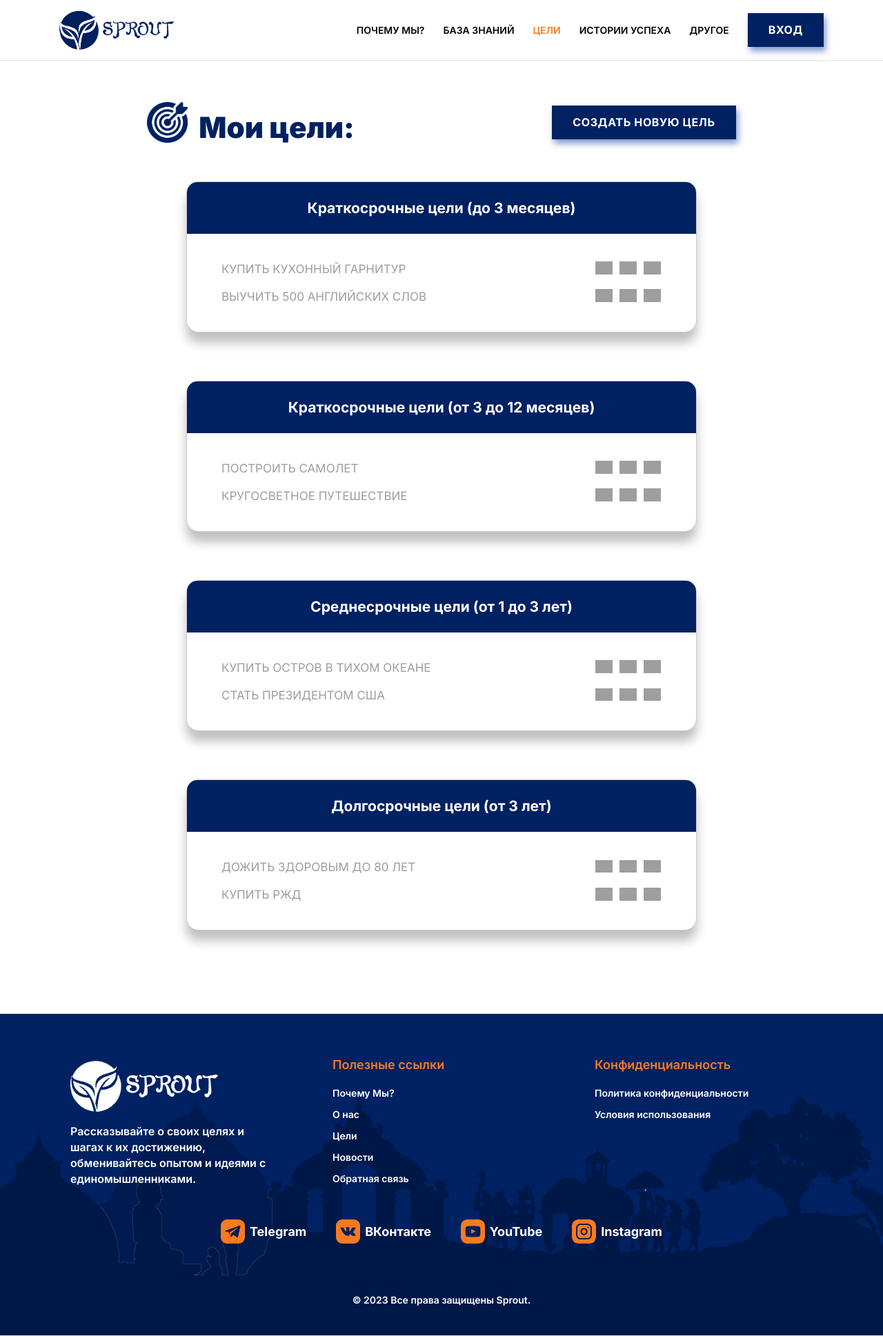
After one commit to Viktor1732/ACHIEVING_GOALS, a Django app: page /goals/my_goals/ in a window 1280 px wide. The commit adds this page. Shown: the whole page at 69% size. Run offline with Django 4.2, Linux system fonts and the light colour scheme; parts of the project's set-up code (start-up, migrations or seed data) failed here and were passed over; grey boxes are pictures that could not be loaded.

Commit message:
Сделал пример страницы работы с целями.

```diff
--- a/goals/goal_setting/static/goal_setting/css/goal-styles.css
+++ b/goals/goal_setting/static/goal_setting/css/goal-styles.css
@@ -347,3 +347,88 @@
     margin-bottom: 70px;
     margin-top: -20px;
 }
+
+
+/* goals-menu */
+.goal-list-wrap {
+    margin-bottom: 120px;
+}
+
+.goal-card-header {
+    margin-top: 20px;
+    display: flex;
+    justify-content: space-around;
+    align-items: center;
+}
+
+.goal-list-card {
+    padding: 0;
+    margin: 0 200px 70px 200px;
+    display: flex;
+    flex-direction: column;
+    align-items: center;
+    height: 100%;
+    border-radius: 18px;
+    background-color: #FFFFFF;
+    box-shadow: 0px 15px 15px 0px #00000040;
+    border: 1px solid #CCCCCC;
+
+}
+
+.goal-list-header {
+    background-color: #002162;
+    padding: 25px 25px;
+    text-align: center;
+    color: white;
+    font-size: 21px;
+    font-weight: 700;
+    border-radius: 15px 15px 0px 0px;
+    display: flex;
+    justify-content: center;
+    align-items: center;
+    flex-direction: column;
+    width: 100%;
+    height: 100%;
+}
+
+.goal-list-content {
+    display: flex;
+    flex-direction: column;
+    row-gap: 18px;
+    padding: 40px 50px;
+    width: 100%;
+}
+
+.goal-list-item {
+    display: flex;
+}
+
+.goal-content-link {
+    flex: 0 0 80%;
+    color: #9D9D9D!important;
+    text-transform: uppercase;
+    font-size: 17px;
+    line-height: 1.3;
+}
+
+.goal-list-icons {
+    display: flex;
+    flex: 0 0 20%;
+    align-items: center;
+    justify-content: center;
+    margin-left: 10px;
+    width: 100%;
+}
+
+.goal-list-icon {
+    margin-left: 10px;
+}
+
+.goal-icon-link {
+
+}
+
+.icon-link-img {
+    height: auto;
+    max-width: 25px;
+}
--- /dev/null
+++ b/goals/goal_setting/templates/goal_setting/goals-menu.html
@@ -0,0 +1,240 @@
+{% extends 'goal_setting/base.html' %}
+{% load static %}
+
+{% block content %}
+
+<!-- goals-menu -->
+<section class="my-goals">
+    <div class="container">
+        <div class="goal-card-header ">
+            <div class="goal-marking">
+                <div class="goal-wrap-img">
+                    <img src="{% static 'goal_setting/images/icons/goal.png' %}" class="goal-img">
+                </div>
+                <div class="row-title">
+                    <h1 class="goals-title">Мои цели:</h1>
+                </div>
+            </div>
+            <a href="#" class="btn btn-blue">Создать новую цель</a>
+        </div>
+
+        <div class="goal-list-wrap">
+            <!-- Краткосрочные -->
+            <div class="goal-list-card">
+                <div class="goal-list-header">
+                    Краткосрочные цели (до 3 месяцев)
+                </div>
+                <ul class="goal-list-content">
+                    <li class="goal-list-item">
+                        <a href="#" class="goal-content-link">
+                            Купить кухонный гарнитур
+                        </a>
+                        <ul class="goal-list-icons">
+                            <li class="goal-list-icon">
+                                <a href="#" class="goal-icon-link">
+                                    <img class="icon-link-img" src="{% static 'goal_setting/images/icons/delete.png' %}">
+                                </a>
+                            </li>
+                            <li class="goal-list-icon">
+                                <a href="#" class="goal-icon-link">
+                                    <img class="icon-link-img" src="{% static 'goal_setting/images/icons/edit.png' %}">
+                                </a>
+                            </li>
+                            <li class="goal-list-icon">
+                                <a href="#" class="goal-icon-link">
+                                    <img class="icon-link-img" src="{% static 'goal_setting/images/icons/done.png' %}">
+                                </a>
+                            </li>
+                        </ul>
+                    </li>
+                    <li class="goal-list-item">
+                        <a href="#" class="goal-content-link">
+                            Выучить 500 английских слов
+                        </a>
+                        <ul class="goal-list-icons">
+                            <li class="goal-list-icon">
+                                <a href="#" class="goal-icon-link">
+                                    <img class="icon-link-img" src="{% static 'goal_setting/images/icons/delete.png' %}">
+                                </a>
+                            </li>
+                            <li class="goal-list-icon">
+                                <a href="#" class="goal-icon-link">
+                                    <img class="icon-link-img" src="{% static 'goal_setting/images/icons/edit.png' %}">
+                                </a>
+                            </li>
+                            <li class="goal-list-icon">
+                                <a href="#" class="goal-icon-link">
+                                    <img class="icon-link-img" src="{% static 'goal_setting/images/icons/done.png' %}">
+                                </a>
+                            </li>
+                        </ul>
+                    </li>
+                </ul>
+            </div>
+
+            <!-- Краткосрочные 3-12 месяцев -->
+            <div class="goal-list-card">
+                <div class="goal-list-header">
+                    Краткосрочные цели (от 3 до 12 месяцев)
+                </div>
+                <ul class="goal-list-content">
+                    <li class="goal-list-item">
+                        <a href="#" class="goal-content-link">
+                            Построить самолет
+                        </a>
+                        <ul class="goal-list-icons">
+                            <li class="goal-list-icon">
+                                <a href="#" class="goal-icon-link">
+                                    <img class="icon-link-img" src="{% static 'goal_setting/images/icons/delete.png' %}">
+                                </a>
+                            </li>
+                            <li class="goal-list-icon">
+                                <a href="#" class="goal-icon-link">
+                                    <img class="icon-link-img" src="{% static 'goal_setting/images/icons/edit.png' %}">
+                                </a>
+                            </li>
+                            <li class="goal-list-icon">
+                                <a href="#" class="goal-icon-link">
+                                    <img class="icon-link-img" src="{% static 'goal_setting/images/icons/done.png' %}">
+                                </a>
+                            </li>
+                        </ul>
+                    </li>
+                    <li class="goal-list-item">
+                        <a href="#" class="goal-content-link">
+                            Кругосветное путешествие
+                        </a>
+                        <ul class="goal-list-icons">
+                            <li class="goal-list-icon">
+                                <a href="#" class="goal-icon-link">
+                                    <img class="icon-link-img" src="{% static 'goal_setting/images/icons/delete.png' %}">
+                                </a>
+                            </li>
+                            <li class="goal-list-icon">
+                                <a href="#" class="goal-icon-link">
+                                    <img class="icon-link-img" src="{% static 'goal_setting/images/icons/edit.png' %}">
+                                </a>
+                            </li>
+                            <li class="goal-list-icon">
+                                <a href="#" class="goal-icon-link">
+                                    <img class="icon-link-img" src="{% static 'goal_setting/images/icons/done.png' %}">
+                                </a>
+                            </li>
+                        </ul>
+                    </li>
+                </ul>
+            </div>
+
+            <!-- Среднесрочные -->
+            <div class="goal-list-card">
+                <div class="goal-list-header">
+                    Среднесрочные цели (от 1 до 3 лет)
+                </div>
+                <ul class="goal-list-content">
+                    <li class="goal-list-item">
+                        <a href="#" class="goal-content-link">
+                            Купить остров в Тихом океане
+                        </a>
+                        <ul class="goal-list-icons">
+                            <li class="goal-list-icon">
+                                <a href="#" class="goal-icon-link">
+                                    <img class="icon-link-img" src="{% static 'goal_setting/images/icons/delete.png' %}">
+                                </a>
+                            </li>
+                            <li class="goal-list-icon">
+                                <a href="#" class="goal-icon-link">
+                                    <img class="icon-link-img" src="{% static 'goal_setting/images/icons/edit.png' %}">
+                                </a>
+                            </li>
+                            <li class="goal-list-icon">
+                                <a href="#" class="goal-icon-link">
+                                    <img class="icon-link-img" src="{% static 'goal_setting/images/icons/done.png' %}">
+                                </a>
+                            </li>
+                        </ul>
+                    </li>
+                    <li class="goal-list-item">
+                        <a href="#" class="goal-content-link">
+                            Стать президентом США
+                        </a>
+                        <ul class="goal-list-icons">
+                            <li class="goal-list-icon">
+                                <a href="#" class="goal-icon-link">
+                                    <img class="icon-link-img" src="{% static 'goal_setting/images/icons/delete.png' %}">
+                                </a>
+                            </li>
+                            <li class="goal-list-icon">
+                                <a href="#" class="goal-icon-link">
+                                    <img class="icon-link-img" src="{% static 'goal_setting/images/icons/edit.png' %}">
+                                </a>
+                            </li>
+                            <li class="goal-list-icon">
+                                <a href="#" class="goal-icon-link">
+                                    <img class="icon-link-img" src="{% static 'goal_setting/images/icons/done.png' %}">
+                                </a>
+                            </li>
+                        </ul>
+                    </li>
+                </ul>
+            </div>
+
+            <!-- Краткосрочные -->
+            <div class="goal-list-card">
+                <div class="goal-list-header">
+                    Долгосрочные цели (от 3 лет)
+                </div>
+                <ul class="goal-list-content">
+                    <li class="goal-list-item">
+                        <a href="#" class="goal-content-link">
+                            Дожить здоровым до 80 лет
+                        </a>
+                        <ul class="goal-list-icons">
+                            <li class="goal-list-icon">
+                                <a href="#" class="goal-icon-link">
+                                    <img class="icon-link-img" src="{% static 'goal_setting/images/icons/delete.png' %}">
+                                </a>
+                            </li>
+                            <li class="goal-list-icon">
+                                <a href="#" class="goal-icon-link">
+                                    <img class="icon-link-img" src="{% static 'goal_setting/images/icons/edit.png' %}">
+                                </a>
+                            </li>
+                            <li class="goal-list-icon">
+                                <a href="#" class="goal-icon-link">
+                                    <img class="icon-link-img" src="{% static 'goal_setting/images/icons/done.png' %}">
+                                </a>
+                            </li>
+                        </ul>
+                    </li>
+                    <li class="goal-list-item">
+                        <a href="#" class="goal-content-link">
+                            Купить РЖД
+                        </a>
+                        <ul class="goal-list-icons">
+                            <li class="goal-list-icon">
+                                <a href="#" class="goal-icon-link">
+                                    <img class="icon-link-img" src="{% static 'goal_setting/images/icons/delete.png' %}">
+                                </a>
+                            </li>
+                            <li class="goal-list-icon">
+                                <a href="#" class="goal-icon-link">
+                                    <img class="icon-link-img" src="{% static 'goal_setting/images/icons/edit.png' %}">
+                                </a>
+                            </li>
+                            <li class="goal-list-icon">
+                                <a href="#" class="goal-icon-link">
+                                    <img class="icon-link-img" src="{% static 'goal_setting/images/icons/done.png' %}">
+                                </a>
+                            </li>
+                        </ul>
+                    </li>
+                </ul>
+            </div>
+        </div>
+    </div>
+</section>
+
+{% endblock content %}
+
+{% block join-banner %}
+{% endblock join-banner %}
--- a/goals/goal_setting/templates/goal_setting/goals.html
+++ b/goals/goal_setting/templates/goal_setting/goals.html
@@ -20,7 +20,7 @@
                             </div>
                             <h6 class="goals-marking-title">Цели</h6>
                         </div>
-                        <a class="goal-more" href="#">Показать больше ></a>
+                        <a class="goal-more" href="{% url 'my_goals' %}">Показать больше ></a>
                     </div>
                     <div class="goal-body">
                         <ul class="goal-list">
--- a/goals/goal_setting/urls.py
+++ b/goals/goal_setting/urls.py
@@ -9,6 +9,7 @@ urlpatterns = [
     path('points_how_it_work/', points_info, name='points_info'),
     path('leaders/', show_leaders, name='leaders'),
     path('goals/', CreateGoals.as_view(), name='goals'),
+    path('goals/my_goals/', GoalsMenu.as_view(), name='my_goals'),
     path('news/', ListNews.as_view(), name='news'),
     path('news/<slug:news_slug>/', ShowNews.as_view(), name='news'),
     path('about/', about_us, name='about'),
--- a/goals/goal_setting/views.py
+++ b/goals/goal_setting/views.py
@@ -46,6 +46,17 @@ class CreateGoals(DataMixin, CreateView):
 
     def get_queryset(self):
         return News.objects.filter(is_published=True)
+
+
+class GoalsMenu(DataMixin, ListView):
+    model = Goals
+    template_name = 'goal_setting/goals-menu.html'
+    context_object_name = 'goals_list'
+
+    def get_context_data(self, *, object_list=None, **kwargs):
+        context = super().get_context_data(**kwargs)
+        c_def = self.get_user_context(title='Sprout | Мои цели')
+        return dict(list(context.items()) + list(c_def.items()))
 
 
 def points_info(request):
```
